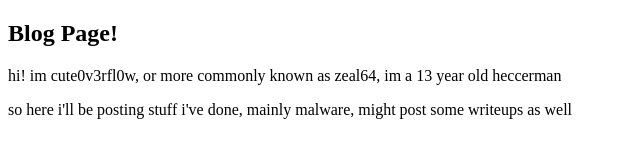
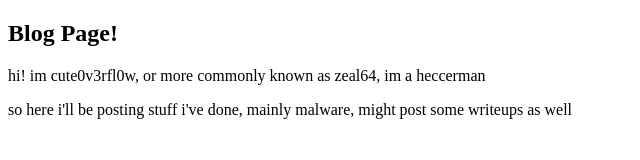
Before and after one commit to cute0v3rfl0w/cute0v3rfl0w.github.io, a plain HTML site: page index.html in a window 1280 px wide. Shown: the whole page, without its empty margins (0-640 px from the left). Drawn offline with Linux system fonts and the light colour scheme.

Commit message:
Update index.html

```diff
--- a/index.html
+++ b/index.html
@@ -1,5 +1,5 @@
 <!DOCTYPE html>
 <script>alert("hey, this is my website!")</script>
 <h2>Blog Page!</h2>
-<p>hi! im cute0v3rfl0w, or more commonly known as zeal64, im a 13 year old heccerman</p>
+<p>hi! im cute0v3rfl0w, or more commonly known as zeal64, im a heccerman</p>
 <p>so here i'll be posting stuff i've done, mainly malware, might post some writeups as well</p>
```
